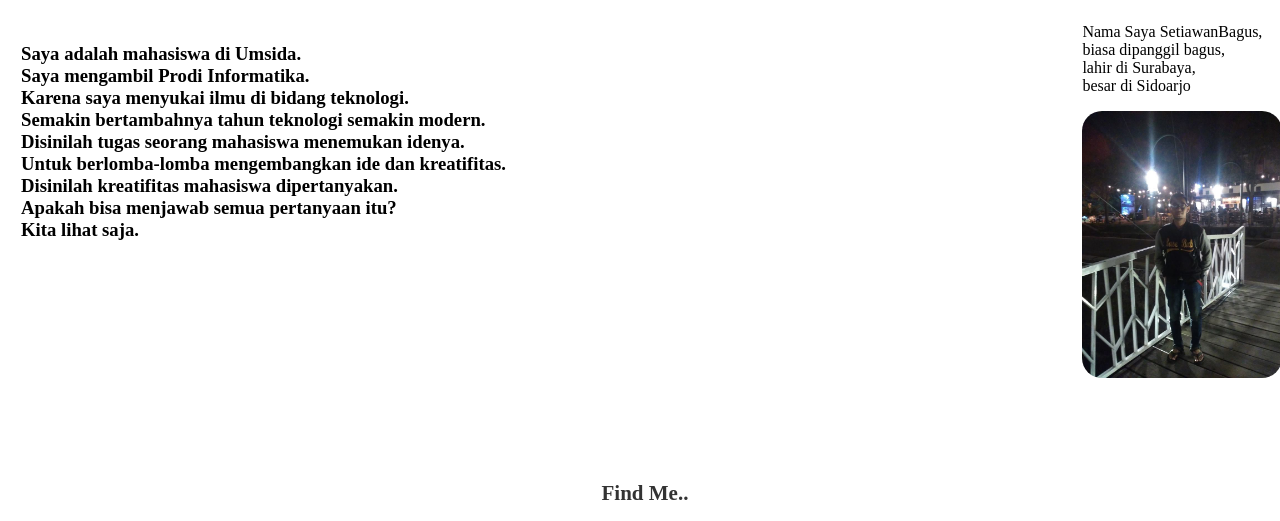
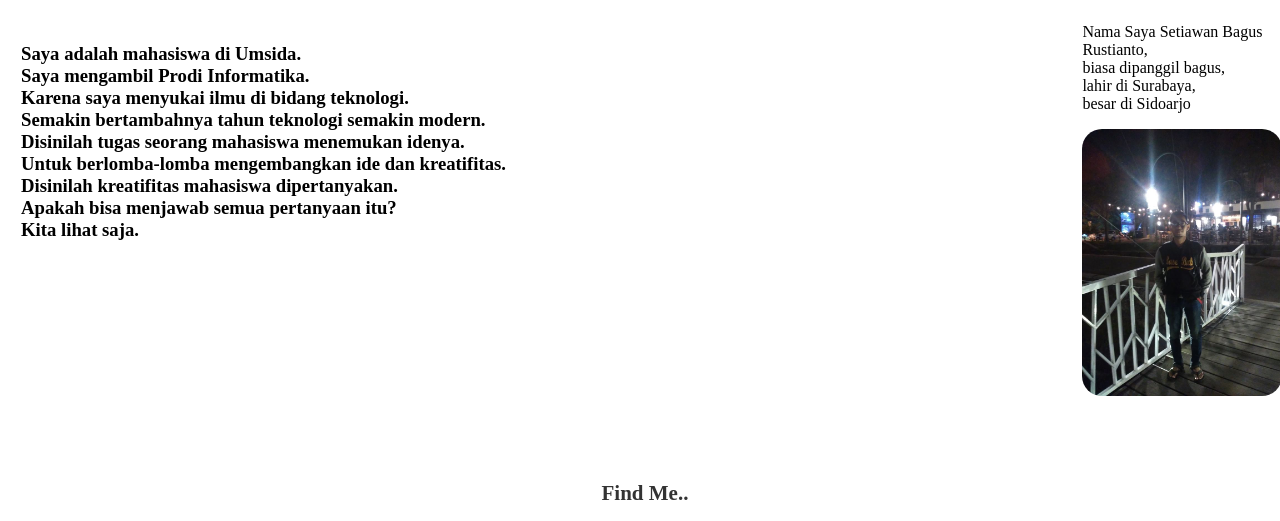
Before and after one commit to ZestBro/sbagus019, a plain HTML site: page index.html in a window 1280 px wide. Shown: the part 186-707 px from the top of the page. Drawn offline with Linux system fonts and the light colour scheme.

Commit message:
Update index.html

```diff
--- a/index.html
+++ b/index.html
@@ -24,7 +24,7 @@
             <div class="sidebar">
                 <div>
                     <h3 class="kategori">About Me</h3>
-                    <p>Nama Saya SetiawanBagus, <br>biasa dipanggil bagus, <br>
+                    <p>Nama Saya Setiawan Bagus Rustianto, <br>biasa dipanggil bagus, <br>
                         lahir di Surabaya, <br> besar di Sidoarjo</p>
                     <img src="img/Zest.jpg" width="200" style="border-radius: 20px;">
                 </div>
```
